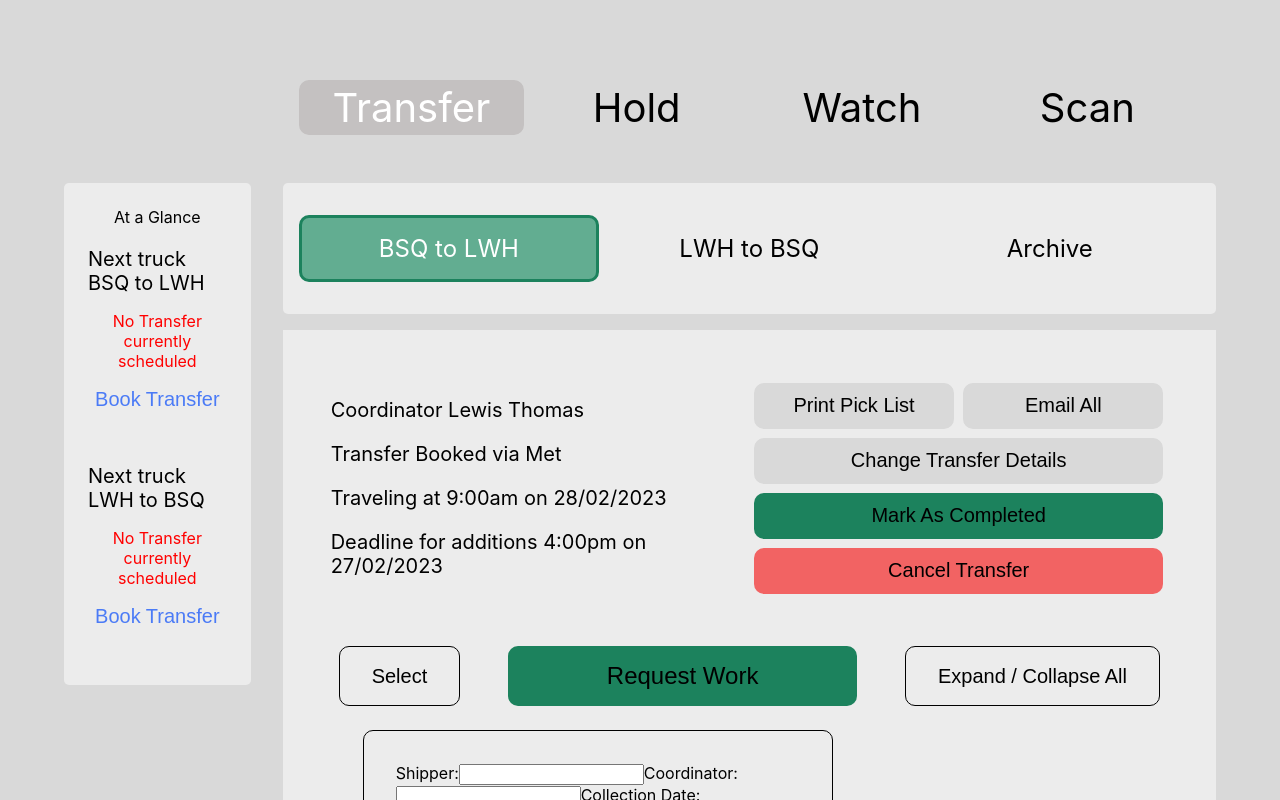
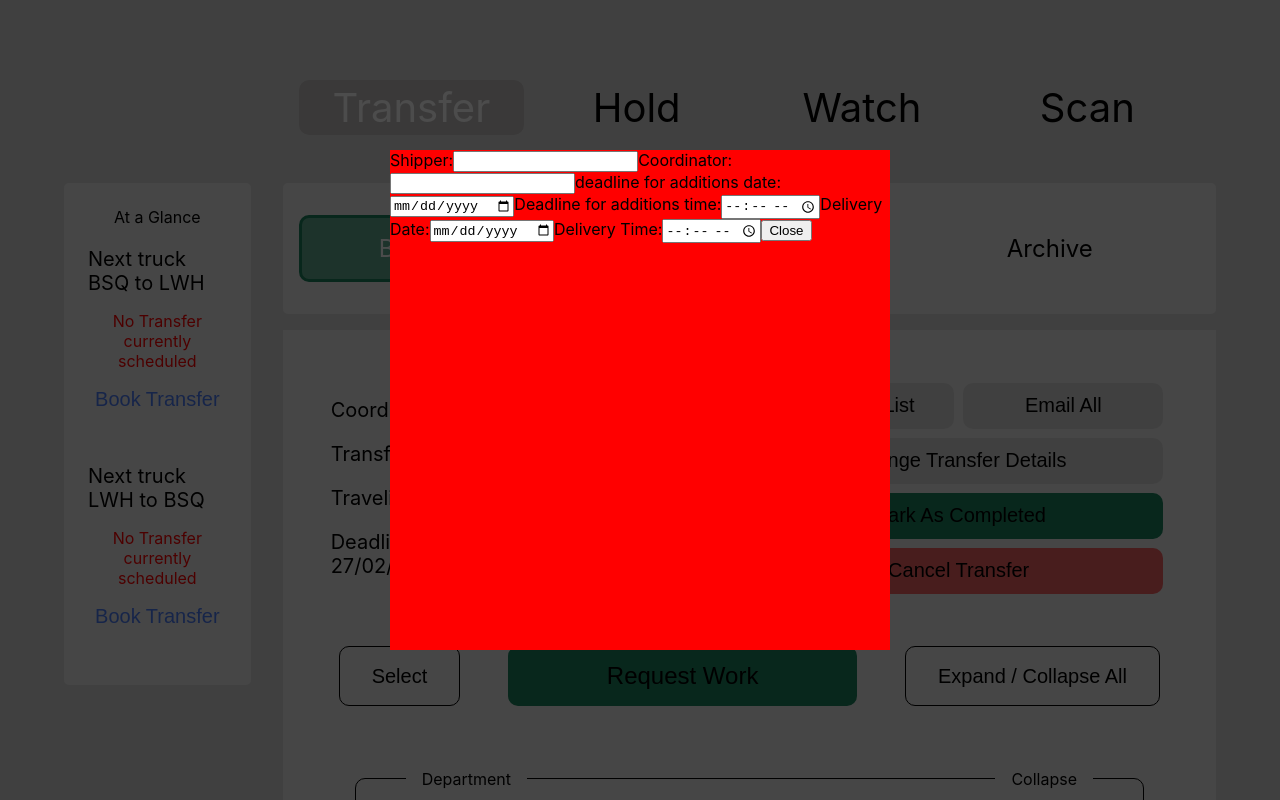
Before and after one commit to lefthomas/PropertyController, a React (Create React App) app: page / in a window 1280 px wide. Both pictures are taken after a click on the button "Request Work". Shown: the top 800 px of the page. Built offline with nearby package versions, Linux system fonts and the light colour scheme.

Commit message:
added transfer portal

```diff
--- a/public/index.html
+++ b/public/index.html
@@ -29,6 +29,7 @@
   <body>
     <noscript>You need to enable JavaScript to run this app.</noscript>
     <div id="root"></div>
+    <div id="portal"></div>
     <!--
       This HTML file is a template.
       If you open it directly in the browser, you will see an empty page.
--- a/src/components/TransferRunner/TransferRunnerRequestBox/TransferRunnerRequestBox.js
+++ b/src/components/TransferRunner/TransferRunnerRequestBox/TransferRunnerRequestBox.js
@@ -4,14 +4,27 @@ import React, { useState } from "react";
 
 function TransferRunnerRequestBox() {
   const [isOpen, setIsOpen] = useState(false);
-  const handleClose = () => setIsOpen(false);
+
+  const handleOpen = () => {
+    setIsOpen(true);
+    // Disables Background Scrolling whilst the SideDrawer/Modal is open
+    if (typeof window != "undefined" && window.document) {
+      document.body.style.overflow = "hidden";
+    }
+  };
+  const handleClose = () => {
+    setIsOpen(false);
+    // Unsets Background Scrolling to use when SideDrawer/Modal is closed
+    document.body.style.overflow = "unset";
+  };
+
   return (
     <div className="transfer-runner-request-container">
       <button className="transfer-runner-request-btn transfer-runner-request-btn-select">
         Select
       </button>
       <button
-        onClick={() => setIsOpen(true)}
+        onClick={handleOpen}
         className="transfer-runner-request-btn transfer-runner-request-btn-request"
       >
         Request Work
--- a/src/modals/TransferModal/TransferModal.css
+++ b/src/modals/TransferModal/TransferModal.css
@@ -0,0 +1,21 @@
+.transfer-request-list-overlay {
+  position: fixed;
+  top: 0;
+  bottom: 0;
+  left: 0;
+  right: 0;
+  background-color: rgba(0, 0, 0, 0.7);
+  padding: 10rem;
+  z-index: 100;
+}
+
+.transfer-request-list-form {
+  position: fixed;
+  top: 50%;
+  left: 50%;
+  transform: translate(-50%, -50%);
+  z-index: 100;
+  background-color: red;
+  width: 500px;
+  height: 500px;
+}
--- a/src/modals/TransferModal/TransferModal.js
+++ b/src/modals/TransferModal/TransferModal.js
@@ -1,10 +1,11 @@
 import "./TransferModal.css";
-import React, { useState } from "react";
+import ReactDom from "react-dom";
 
 function TransferModal(props) {
   if (!props.open) return null;
-  return (
-    <form className="transfer-request-list-border">
+  return ReactDom.createPortal(
+    <div className="transfer-request-list-overlay">
+      <form className="transfer-request-list-form">
         <label>
           Shipper:
           <input name="transfer-shipper" />
@@ -14,12 +15,12 @@ function TransferModal(props) {
           <input name="transfer-coordinator" />
         </label>
         <label>
-        Collection Date:
-        <input type="date" name="collection-date" />
+          deadline for additions date:
+          <input type="date" name="additions-date" />
         </label>
         <label>
-        Collection Time:
-        <input type="time" name="collection-time" />
+          Deadline for additions time:
+          <input type="time" name="additions-time" />
         </label>
         <label>
           Delivery Date:
@@ -31,6 +32,8 @@ function TransferModal(props) {
         </label>
         <button onClick={() => props.close()}>Close</button>
       </form>
+    </div>,
+    document.getElementById("portal")
   );
 }
 
```
Lines whose indentation alone changed are shown as unchanged.
